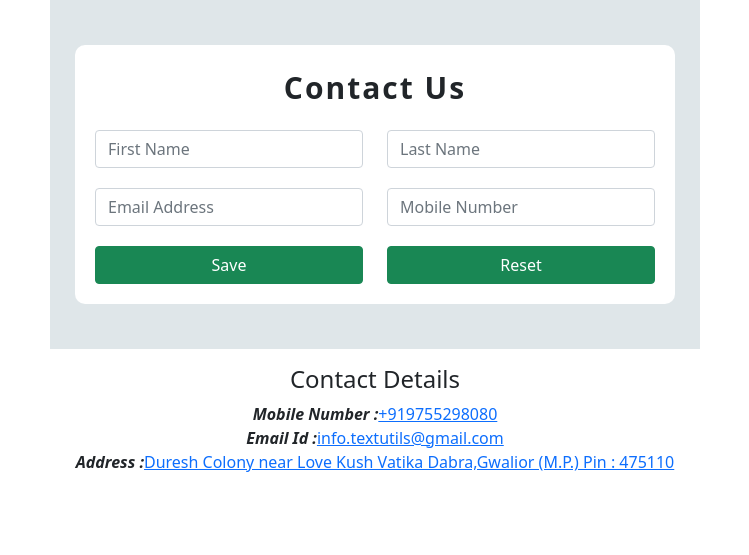
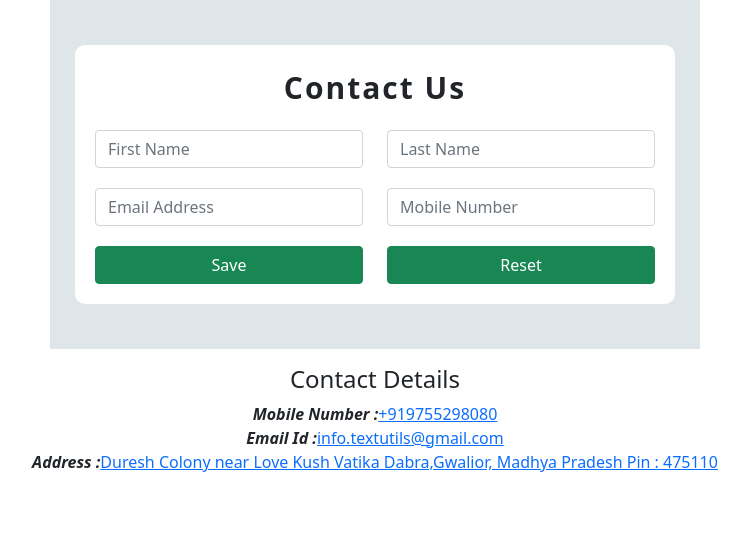
Before and after one commit to Yashverma7089/My-Projects, a Django app: page /contactus/ in a window 1280 px wide. Shown: the part 145-700 px from the top of the page, without its empty margins (265-1014 px from the left). Run offline with Django 3.2, Linux system fonts and the light colour scheme; some libraries are stand-ins or nearby versions.

Commit message:
Address Changed

```diff
--- a/textutils/Templates/contactus.html
+++ b/textutils/Templates/contactus.html
@@ -120,7 +120,7 @@
         href="mailto:info.textutils@gmail.com">
         info.textutils@gmail.com</a></div>
     <div style="display: flex; justify-content: center;"><b><i>Address : </i></b><a
-        href="https://www.googlemap.com/">Duresh Colony near Love Kush Vatika Dabra,Gwalior (M.P.) Pin :
+        href="https://www.googlemap.com/">Duresh Colony near Love Kush Vatika Dabra,Gwalior, Madhya Pradesh Pin :
         475110</a></div>
   </div>
 
```
